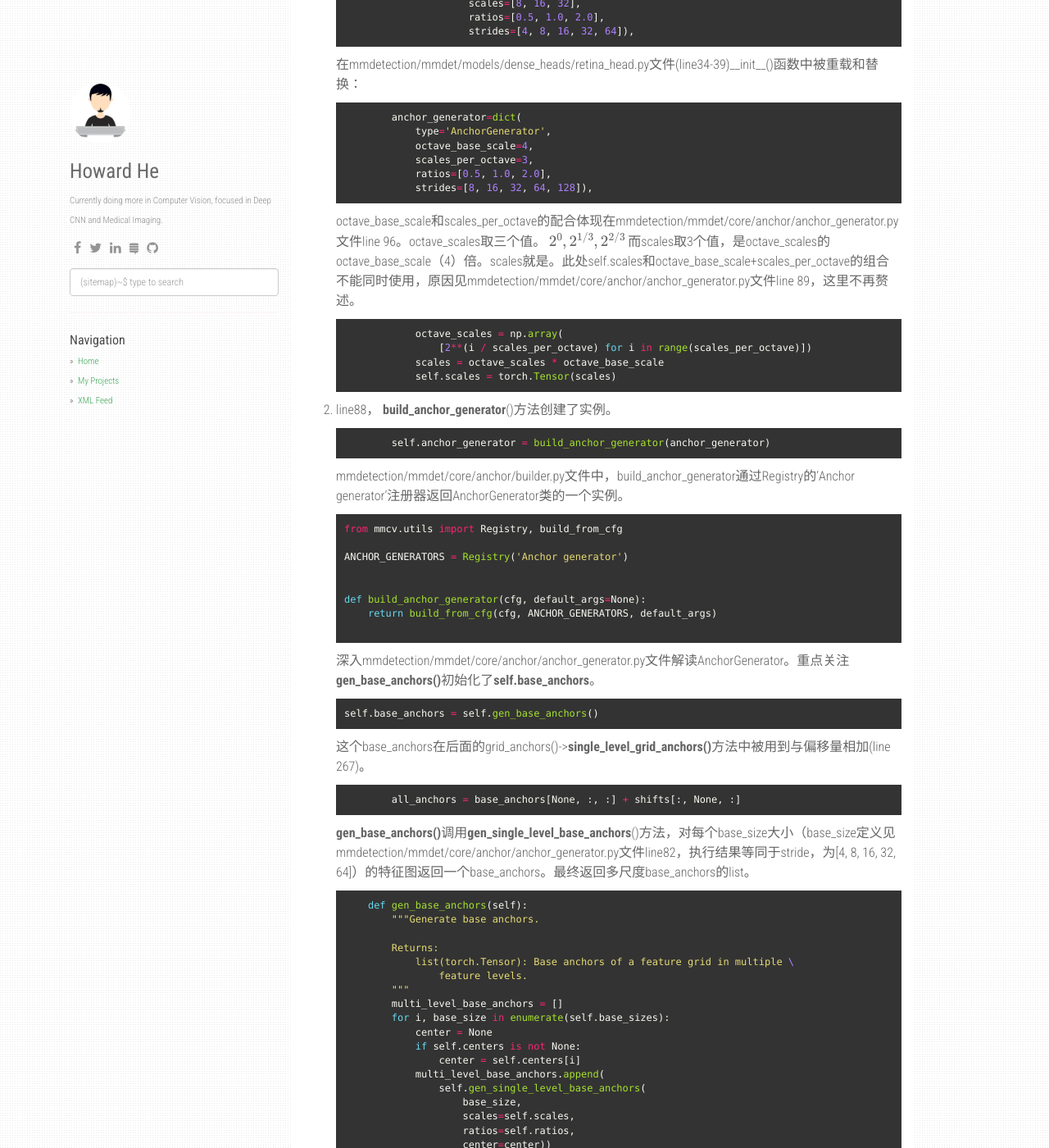
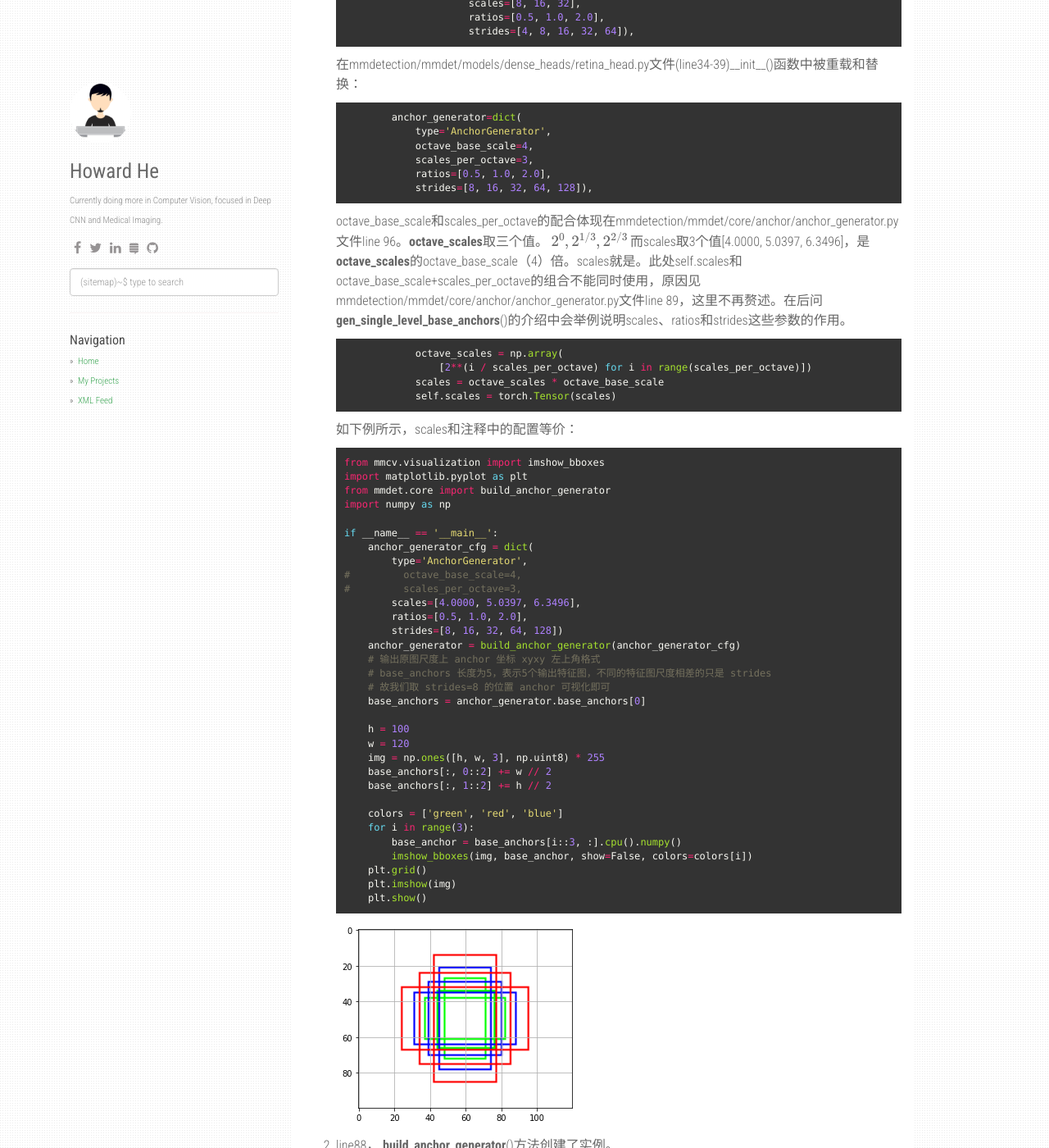
Before and after one commit to howardchina/howardchina.github.io, a Jekyll site: the page built from _posts/2021-03-11-retinanet-mmdetection.md, in a window 1280 px wide and 1400 px high, scrolled down 8681 px. Shown: the whole window at 82% size. Built offline with Jekyll 4.4.1, drawn with Linux system fonts in a browser that asks for light colours; nearby versions of some CDN libraries; formulas are drawn with MathJax 3; comment, search, counter and statistics services are not loaded; some of the changed text lies outside the part shown.

Commit message:
retmm png

````diff
--- a/_posts/2021-03-11-retinanet-mmdetection.md
+++ b/_posts/2021-03-11-retinanet-mmdetection.md
@@ -476,11 +476,11 @@ anchor_generator在mmdetection/mmdet/models/dense_heads/anchor_head.py一共就
                strides=[8, 16, 32, 64, 128]),
    ```
 
-   octave_base_scale和scales_per_octave的配合体现在mmdetection/mmdet/core/anchor/anchor_generator.py文件line 96。octave_scales取三个值。
+   octave_base_scale和scales_per_octave的配合体现在mmdetection/mmdet/core/anchor/anchor_generator.py文件line 96。**octave_scales**取三个值。
    $$
    2^0, 2^{1/3}, 2^{2/3}
    $$
-   而scales取3个值，是octave_scales的octave_base_scale（4）倍。scales就是。此处self.scales和octave_base_scale+scales_per_octave的组合不能同时使用，原因见mmdetection/mmdet/core/anchor/anchor_generator.py文件line 89，这里不再赘述。
+   而scales取3个值[4.0000, 5.0397, 6.3496]，是**octave_scales**的octave_base_scale（4）倍。scales就是。此处self.scales和octave_base_scale+scales_per_octave的组合不能同时使用，原因见mmdetection/mmdet/core/anchor/anchor_generator.py文件line 89，这里不再赘述。在后问**gen_single_level_base_anchors**()的介绍中会举例说明scales、ratios和strides这些参数的作用。
 
    ```python
                octave_scales = np.array(
@@ -489,7 +489,44 @@ anchor_generator在mmdetection/mmdet/models/dense_heads/anchor_head.py一共就
                self.scales = torch.Tensor(scales)
    ```
 
+   如下例所示，scales和注释中的配置等价：
 
+   ```python
+   from mmcv.visualization import imshow_bboxes
+   import matplotlib.pyplot as plt
+   from mmdet.core import build_anchor_generator
+   import numpy as np
+
+   if __name__ == '__main__':
+       anchor_generator_cfg = dict(
+           type='AnchorGenerator',
+   #         octave_base_scale=4,
+   #         scales_per_octave=3,
+           scales=[4.0000, 5.0397, 6.3496],
+           ratios=[0.5, 1.0, 2.0],
+           strides=[8, 16, 32, 64, 128])
+       anchor_generator = build_anchor_generator(anchor_generator_cfg)
+       # 输出原图尺度上 anchor 坐标 xyxy 左上角格式
+       # base_anchors 长度为5，表示5个输出特征图，不同的特征图尺度相差的只是 strides
+       # 故我们取 strides=8 的位置 anchor 可视化即可
+       base_anchors = anchor_generator.base_anchors[0]
+
+       h = 100
+       w = 120
+       img = np.ones([h, w, 3], np.uint8) * 255
+       base_anchors[:, 0::2] += w // 2
+       base_anchors[:, 1::2] += h // 2
+
+       colors = ['green', 'red', 'blue']
+       for i in range(3):
+           base_anchor = base_anchors[i::3, :].cpu().numpy()
+           imshow_bboxes(img, base_anchor, show=False, colors=colors[i])
+       plt.grid()
+       plt.imshow(img)
+       plt.show()
+   ```
+
+   ![20210312170612346]({{ site.url }}/static/img/posts/20210312170612346.png "anchors")
 
 2. line88， **build_anchor_generator**()方法创建了实例。
 
@@ -546,17 +583,18 @@ anchor_generator在mmdetection/mmdet/models/dense_heads/anchor_head.py一共就
            return multi_level_base_anchors
    ```
 
-   **gen_single_level_base_anchors**()方法。ratios是面积，
+   **gen_single_level_base_anchors**()方法。ratios是高宽比(h/2)，0.5即h是w的一半。
 
    ```python
-           w = base_size
-           h = base_size
+           w = base_size#8
+           h = base_size#8
            # 计算高宽比例
-           h_ratios = torch.sqrt(ratios)
-           w_ratios = 1 / h_ratios
+           h_ratios = torch.sqrt(ratios)#[0.7071, 1.0000, 1.4142]
+           w_ratios = 1 / h_ratios#[1.4142, 1.0000, 0.7071]
            # base_size 乘上宽高比例乘上尺度，就可以得到 n 个 anchor 的原图尺度wh值
-           ws = (w * w_ratios[:, None] * scales[None, :]).view(-1)
-           hs = (h * h_ratios[:, None] * scales[None, :]).view(-1)
+           # scales = [4.0000, 5.0397, 6.3496]
+           ws = (w * w_ratios[:, None] * scales[None, :]).view(-1)#[45.2548, 57.0175, 71.8376, 32.0000, 40.3175, 50.7968, 22.6274, 28.5088, 35.9188]
+           hs = (h * h_ratios[:, None] * scales[None, :]).view(-1)#[22.6274, 28.5088, 35.9188, 32.0000, 40.3175, 50.7968, 45.2548, 57.0175, 71.8376]
            # 得到 x1y1x2y2 格式的 base_anchor 坐标值
            # use float anchor and the anchor's center is aligned with the
            # pixel center
@@ -568,6 +606,17 @@ anchor_generator在mmdetection/mmdet/models/dense_heads/anchor_head.py一共就
            base_anchors = torch.stack(base_anchors, dim=-1)
 
            return base_anchors
+           """
+           tensor([[-22.6274, -11.3137,  22.6274,  11.3137],
+           [-28.5088, -14.2544,  28.5088,  14.2544],
+           [-35.9188, -17.9594,  35.9188,  17.9594],
+           [-16.0000, -16.0000,  16.0000,  16.0000],
+           [-20.1587, -20.1587,  20.1587,  20.1587],
+           [-25.3984, -25.3984,  25.3984,  25.3984],
+           [-11.3137, -22.6274,  11.3137,  22.6274],
+           [-14.2544, -28.5088,  14.2544,  28.5088],
+           [-17.9594, -35.9188,  17.9594,  35.9188]])
+           """
    ```
 
    简单来说就是：假设一共 m 个输出特征图
````
Also changed, not shown: _posts/2021-03-09-spp.md (+8 -8 lines), static/img/posts/20210312170612346.png (added).
